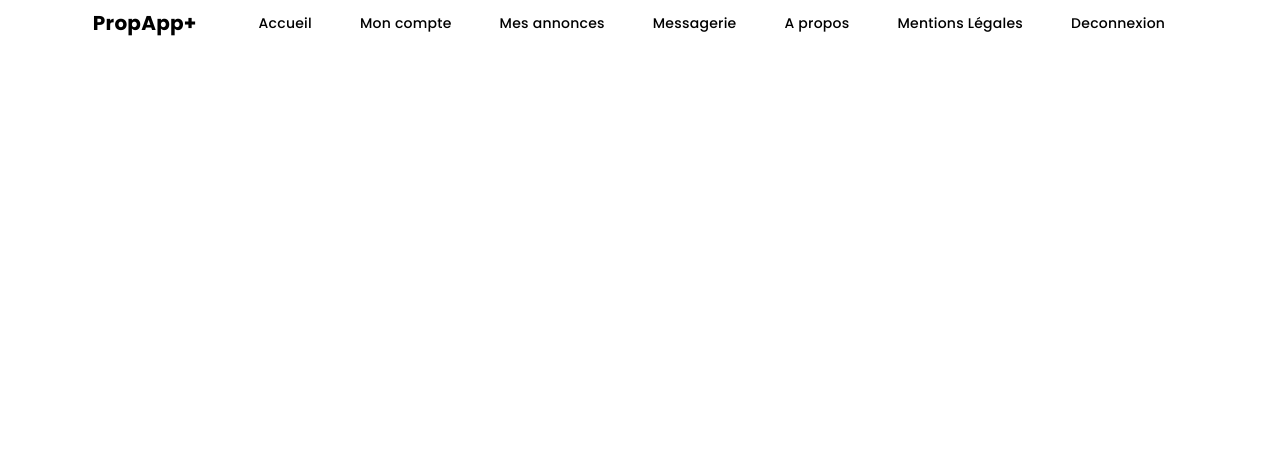
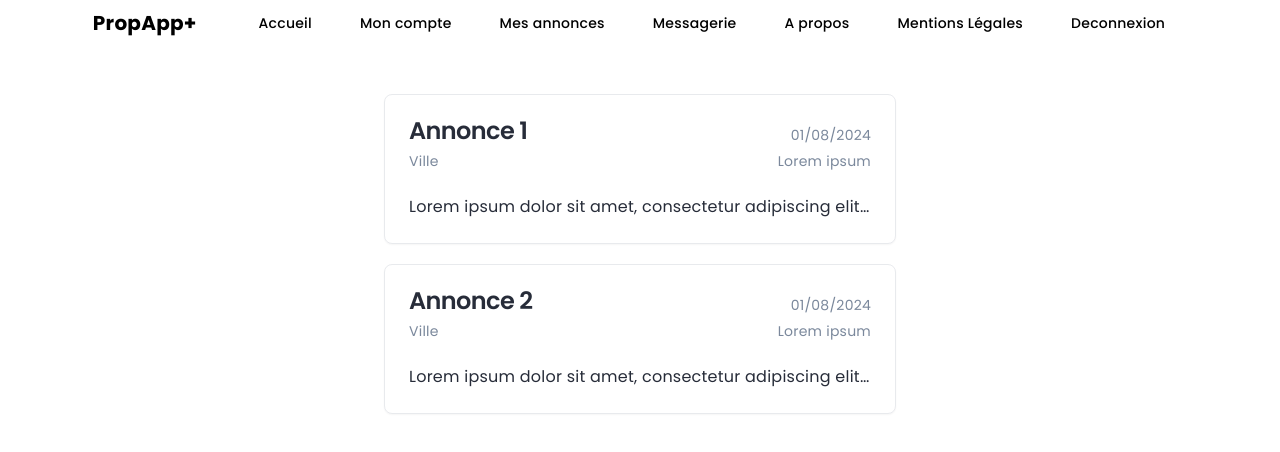
Before and after one commit to Tonyac-create/ProApp_Front, a React (Vite) app: page /announces in a window 1280 px wide. Shown: the top 452 px of the page. Built offline with nearby package versions, Linux system fonts and the light colour scheme.

Commit message:
add display announces page Announces

```diff
--- a/fakerBDD.json
+++ b/fakerBDD.json
@@ -107,7 +107,7 @@
     },
     {
       "_idAnnounce": "135sdrfg844",
-      "title": "Annonce page 2",
+      "title": "Annonce 1",
       "town": "Ville",
       "description": "Lorem ipsum dolor sit amet, consectetur adipiscing elit, sed do eiusmod tempor incididunt ut labore et dolore magna aliqua. Ut enim ad minim veniam, quis nostrud exercitation ullamco laboris nisi ut aliquip ex ea commodo consequat.",
       "job": "Lorem ipsum",
@@ -118,7 +118,7 @@
     },
     {
       "_idAnnounce": "dadxfwbfg542f5",
-      "title": "Annonce page 2",
+      "title": "Annonce 2",
       "town": "Ville",
       "description": "Lorem ipsum dolor sit amet, consectetur adipiscing elit, sed do eiusmod tempor incididunt ut labore et dolore magna aliqua. Ut enim ad minim veniam, quis nostrud exercitation ullamco laboris nisi ut aliquip ex ea commodo consequat.",
       "job": "Lorem ipsum",
--- a/src/pages/Announces.tsx
+++ b/src/pages/Announces.tsx
@@ -1,8 +1,10 @@
 // import React from 'react'
 
+import { AnnounceSchema } from "@/components/Cards/AnnounceSchema";
 import AnnouncementCard from "@/components/Cards/AnnouncementCard";
 import { EnterpriseSchema } from "@/components/Forms/formsSchemaZod";
 import ConnectedLayout from "@/components/Layouts/ConnectedLayout";
+import { useEffect, useState } from "react";
 import { useQuery } from "react-query";
 
 const fetcherProfessionnalById = () =>
@@ -13,33 +15,59 @@ const fetcherProfessionnalById = () =>
     })
     .then(EnterpriseSchema.parse);
 
+const fetcherAnnounces = () =>
+  fetch("/fakerBDD.json")
+    .then((res) => res.json())
+    .then((data) => {
+      return data.announces;
+    })
+    .then(AnnounceSchema.parse);
+
 function Announces() {
-  const { data, isLoading, isError } = useQuery({
+  const [announcesId, setAnnouncesId] = useState<string[]>([]);
+  const { data: professionnalsData, isLoading: isProfessionnalsLoading, isError: isProfessionnalsError } = useQuery({
     queryKey: ["professionnals"],
     queryFn: fetcherProfessionnalById,
   });
 
-  const filteredProfessionnals = data?.filter(
-    (professionnal) => professionnal._idEnterprise === "lkdso45"
+  const { data: announcesData, isLoading: isAnnouncesLoading, isError: isAnnouncesError } = useQuery({
+    queryKey: ["announces"],
+    queryFn: fetcherAnnounces,
+  });
+
+  useEffect(() => {
+    if (!isProfessionnalsLoading && !isProfessionnalsError && professionnalsData) {
+      const updatedAnnouncesId = professionnalsData.reduce((acc, professional) => {
+        if (professional._idEnterprise === "lkdso45") {
+          acc.push(...professional.announce_id);
+        }
+        return acc;
+      }, [] as string[]);
+      setAnnouncesId(updatedAnnouncesId);
+    }
+  }, [professionnalsData, isProfessionnalsLoading, isProfessionnalsError]);
+
+  const filteredAnnounces = announcesData?.filter((announce) =>
+    announcesId?.includes(announce._idAnnounce)
   );
 
-  if (filteredProfessionnals) {
-    // Accédez aux éléments de filteredProfessionnals
-    filteredProfessionnals.forEach((professional) => {
-      const annouces_id = professional.announce_id
-      console.log("🚀 ~ filteredProfessionnals.forEach ~ annouces_id:", annouces_id)
-      return annouces_id
-    });
-  }
-
-
-
-  if (isLoading) return <p>Loading...</p>;
-  if (isError) return <p>Erreur...</p>;
+  if (isProfessionnalsLoading || isAnnouncesLoading) return <p>Loading...</p>;
+  if (isProfessionnalsError || isAnnouncesError) return <p>Erreur...</p>;
 
   return (
     <>
-      <ConnectedLayout>{/* <AnnouncementCard /> */}</ConnectedLayout>
+      <ConnectedLayout>
+        {filteredAnnounces?.map((announce) => (
+          <AnnouncementCard
+            key={announce._idAnnounce}
+            title={announce.title}
+            town={announce.town}
+            date_of_start={announce.date_of_start}
+            job={announce.job}
+            description={announce.description}
+          />
+        ))}
+      </ConnectedLayout>
     </>
   );
 }
```
Also changed, not shown: 1 other file (tests, documents, lock files or other folders).
